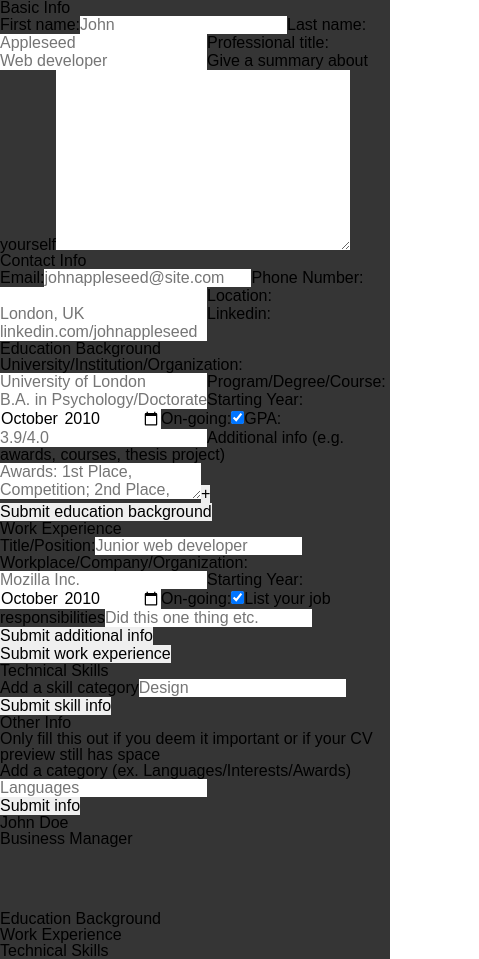
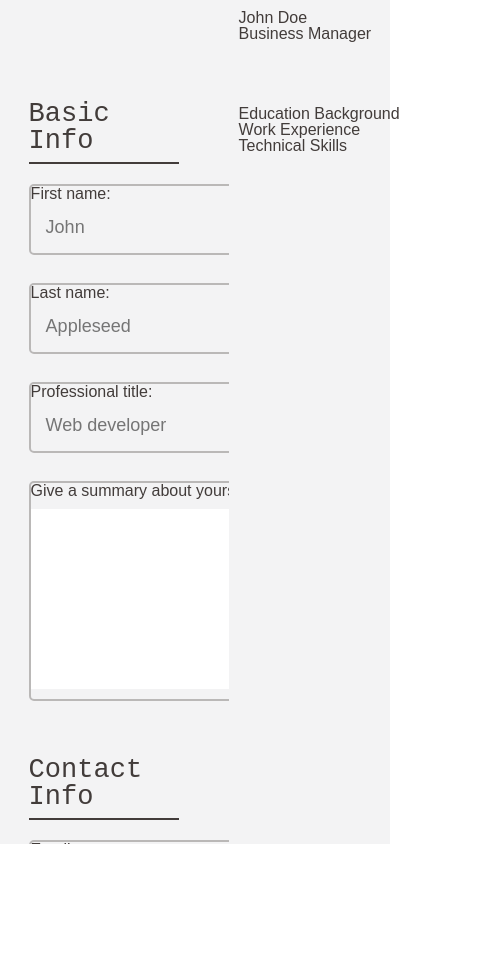
Before and after one commit to renchester/cv-generator, a React app: page / in a window 390 px wide. Shown: the whole page, 479 px wide, since content can reach past the window. After the commit the page ends 844 px from the top, so only its background shows below. Built offline with nearby package versions, Linux system fonts and the light colour scheme; the HTML template or start-up script is replaced by a standard one.

Commit message:
Add styles to Editor component

```diff
--- /dev/null
+++ b/src/sass/_banners.scss
@@ -0,0 +1,106 @@
+@use 'base';
+
+.form-banner {
+  &__container {
+    display: flex;
+    flex-direction: column;
+    gap: 12px;
+    padding-bottom: 30px;
+    margin-block: 20px;
+  }
+
+  &__completed {
+    display: flex;
+    align-items: center;
+    box-shadow: rgba(67, 71, 85, 0.27) 0px 0px 0.25em,
+      rgba(90, 125, 188, 0.05) 0px 0.25em 1em;
+    border: 2px solid var(--color-form-banner);
+    border-radius: 9px;
+    padding-block: 10px;
+    padding-left: var(--text-margin-left);
+    color: var(--color-form-banner);
+
+    &:focus,
+    &:focus-within,
+    &:hover {
+      background-color: var(--color-form-banner);
+      color: var(--color-text-light);
+    }
+  }
+
+  &__list-item-text {
+    margin-left: var(--text-margin-left);
+    margin-right: auto;
+    vertical-align: center;
+
+    .list-item__main-text {
+      font-weight: 800;
+    }
+  }
+
+  &__btn-container {
+    display: flex;
+    align-items: center;
+    gap: 5px;
+    margin-right: var(--text-margin-left);
+
+    & .btn {
+      cursor: pointer;
+      padding: 2px;
+      width: 28px;
+      height: 28px;
+      background-color: transparent;
+      color: currentColor;
+      border-radius: 5px;
+
+      &:hover,
+      &:focus {
+        transform: scale(1.1);
+        border: 1px solid white;
+        outline: none;
+      }
+    }
+
+    & .btn-icon {
+      font-size: 22px;
+    }
+  }
+}
+
+.submitted-item {
+  &__container {
+    display: flex;
+    flex-wrap: wrap;
+    gap: 9px;
+    padding-inline: var(--text-margin-left);
+    color: var(--color-text-light);
+  }
+
+  &__wrapper {
+    position: relative;
+    background-color: var(--color-item-banner);
+    display: flex;
+    align-items: center;
+    padding: 5px;
+    border-radius: 40px;
+  }
+
+  &__name {
+    padding-left: 8px;
+    margin-right: 8px;
+  }
+
+  &__delete {
+    border-radius: 20px;
+    font-size: 16px;
+    background-color: transparent;
+    color: var(--color-text-light);
+
+    &:focus,
+    &:hover {
+      transform: scale(1.1);
+      outline: 2px solid white;
+      outline-offset: 2px;
+    }
+  }
+}
--- a/src/sass/_base.scss
+++ b/src/sass/_base.scss
@@ -58,22 +58,29 @@ table {
   padding: 0;
   margin: 0;
   box-sizing: border-box;
+  letter-spacing: normal;
 }
 
-:root {
+.material-symbols-outlined {
+  font-variation-settings: 'FILL' 0, 'wght' 400, 'GRAD' 0, 'opsz' 48;
+}
+
+body {
   /* COLOR VARIABLES */
 
-  --color-primary: #ee7b7f;
-  --color-accent: #ff7d82;
+  --color-primary: #f1141b;
+  --color-accent-1: #f17b14;
+  --color-accent-2: #f11489;
 
-  --color-background: #e5e5e5;
+  --color-background: #f3f3f4;
   --color-background-dark: #353535;
-  --color-light-1: #fff9f9;
-  --color-light-2: #f0f0f0;
+  --color-light-1: #f3f3f4;
+  --color-light-2: #f4ebd9;
   --color-dark-1: #3a3b37;
   --color-dark-2: #090909;
 
   --color-text: #423c3a;
+  --color-text-opacity30: #423c3a52;
   --color-text-light: #f2f5ff;
 
   --color-grey-light-1: #e9e9e9; // Light background
@@ -82,7 +89,15 @@ table {
   --color-grey-dark-1: #423c3a; // Normal text
   --color-grey-dark-2: #636363; // Lighter text
 
-  --gradient: linear-gradient(90deg, #672280 1.18%, #a626d3 100%);
+  --color-input-outline: #944be7;
+
+  --color-form-banner: #6300c0;
+  --color-item-banner: #005994;
+
+  --color-button-item: #3ace2d;
+  --color-button-item-hover: #13a706;
+
+  --color-button: #006bb3;
 
   /* FONT FAMILY VARIABLES */
 
@@ -99,7 +114,7 @@ table {
   --text-base-size: 1em;
 
   // type scale
-  --text-scale-ratio: 1.25;
+  --text-scale-ratio: 1.3;
   --text-xxs: calc((1em / (var(--text-scale-ratio) * 1.35)));
   --text-xs: calc((1em / var(--text-scale-ratio)));
   --text-sm: calc(var(--text-xs) * var(--text-scale-ratio));
@@ -115,6 +130,15 @@ table {
   min-height: 100vh;
   width: 100vw;
 
-  background-color: var(--color-background-dark);
+  background-color: var(--color-background);
   font-family: var(--font-poppins);
+  color: var(--color-text);
 }
+
+.App {
+  place-self: center;
+  width: clamp(500px, 100%, 1200px);
+
+  display: flex;
+  flex-direction: row;
+}
--- /dev/null
+++ b/src/sass/_editor.scss
@@ -0,0 +1,177 @@
+@use 'base';
+
+.editor {
+  max-height: 100vh;
+  width: 50%;
+  overflow-y: auto;
+  padding: 50px;
+
+  &::-webkit-scrollbar {
+    width: 0.25em;
+    background: transparent;
+  }
+
+  &::-webkit-scrollbar-track {
+    background-color: transparent;
+  }
+
+  &::-webkit-scrollbar-thumb {
+    background-color: var(--color-text-opacity30);
+    border-radius: 10px;
+  }
+}
+
+.header {
+  display: flex;
+  flex-direction: column;
+  gap: 20px;
+  margin-bottom: 50px;
+
+  &-title {
+    width: fit-content;
+    height: 50px;
+    margin-bottom: 10px;
+    background: linear-gradient(to left, #ef10a3, #5c10ef);
+    -webkit-background-clip: text;
+    -webkit-text-fill-color: transparent;
+
+    letter-spacing: -2px;
+    font-size: var(--text-xxl);
+    font-family: var(--font-montserrat);
+    font-weight: 800;
+  }
+
+  &-github {
+    text-underline-offset: 2px;
+  }
+}
+
+.form {
+  --text-margin-left: 10px;
+
+  margin-block: 50px;
+
+  textarea {
+    resize: vertical;
+    max-height: 200px;
+    width: 100%;
+  }
+
+  &-fieldset {
+    display: flex;
+    flex-direction: column;
+    gap: 18px;
+    margin-bottom: 30px;
+  }
+
+  &-title {
+    padding-bottom: 8px;
+    margin-bottom: 15px;
+    border-bottom: 2px solid currentColor;
+
+    font-size: var(--text-lg);
+    font-family: var(--font-montserrat);
+  }
+
+  &:focus-within {
+    .form-title {
+      color: var(--color-input-outline);
+    }
+  }
+
+  &-subtitle {
+    display: block;
+    margin-bottom: 30px;
+  }
+
+  &-label {
+    display: flex;
+    flex-direction: column;
+    gap: 10px;
+    margin-block: 5px;
+    padding-bottom: 10px;
+
+    border: 2px solid var(--color-text-opacity30);
+    border-radius: 5px;
+
+    &__title {
+      transform: translateY(-50%);
+      margin-left: 5px;
+      padding-inline: var(--text-margin-left);
+      background-color: var(--color-background);
+      width: fit-content;
+    }
+
+    &:focus-within {
+      border: 2px solid var(--color-input-outline);
+    }
+  }
+
+  &-input {
+    padding: 5px;
+    background-color: transparent;
+    color: var(--color-text);
+    text-indent: var(--text-margin-left);
+    font-size: 18px;
+
+    &:focus {
+      outline: none;
+    }
+  }
+
+  &-input__items-wrapper {
+    position: relative;
+    width: fit-content;
+    display: flex;
+    align-items: center;
+  }
+
+  &-input__items {
+    border-radius: 8px;
+    margin-top: 10px;
+    margin-left: var(--text-margin-left);
+    border: 2px solid var(--color-input-outline);
+  }
+}
+
+.btn {
+  &__submit-item {
+    position: absolute;
+    top: 28%;
+    left: calc(100% + 10px);
+    width: 25px;
+    height: 25px;
+    padding-top: 1px;
+    padding-left: 1px;
+    border-radius: 50px;
+    background-color: var(--color-button-item);
+    box-shadow: rgba(0, 0, 0, 0.16) 0px 3px 6px, rgba(0, 0, 0, 0.23) 0px 3px 6px;
+
+    color: var(--color-text-light);
+    font-size: 22px;
+
+    &:focus,
+    &:hover {
+      outline: none;
+      transform: scale(1.2);
+      background-color: var(--color-button-item-hover);
+    }
+  }
+
+  &__submit {
+    padding: 10px 20px;
+    border: 2.5px solid var(--color-button);
+    border-radius: 7px;
+    transition: transform 100ms ease-in-out;
+    color: var(--color-button);
+
+    &:focus,
+    &:hover {
+      outline: none;
+      background-color: var(--color-button);
+      color: var(--color-text-light);
+      transform: scale(1.01);
+      transform-origin: left;
+    }
+  }
+}
--- /dev/null
+++ b/src/sass/_preview.scss
@@ -0,0 +1,7 @@
+.preview {
+  &__container {
+    width: 50%;
+    padding: 10px;
+    color: var(--color-text);
+  }
+}
--- a/src/sass/main.scss
+++ b/src/sass/main.scss
@@ -1 +1,4 @@
 @use 'base';
+@use 'editor';
+@use 'preview';
+@use 'banners';
```
